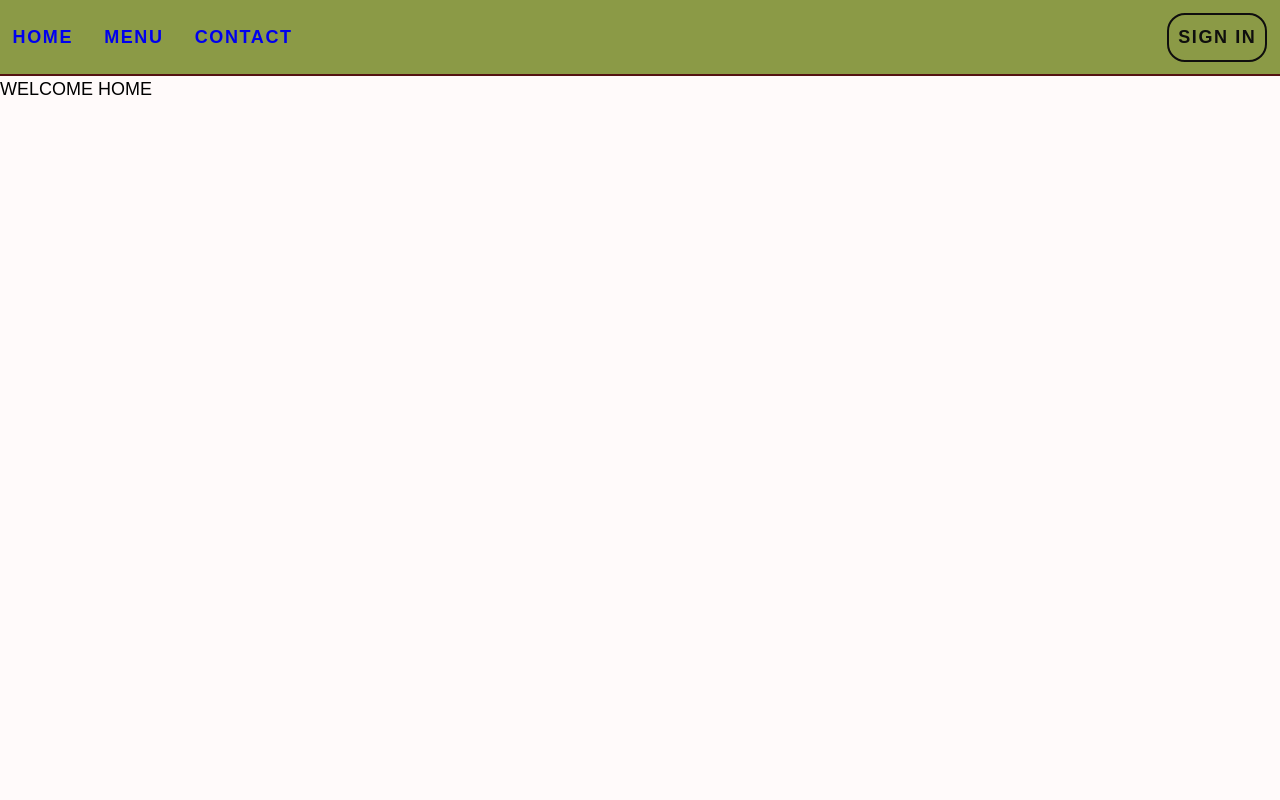
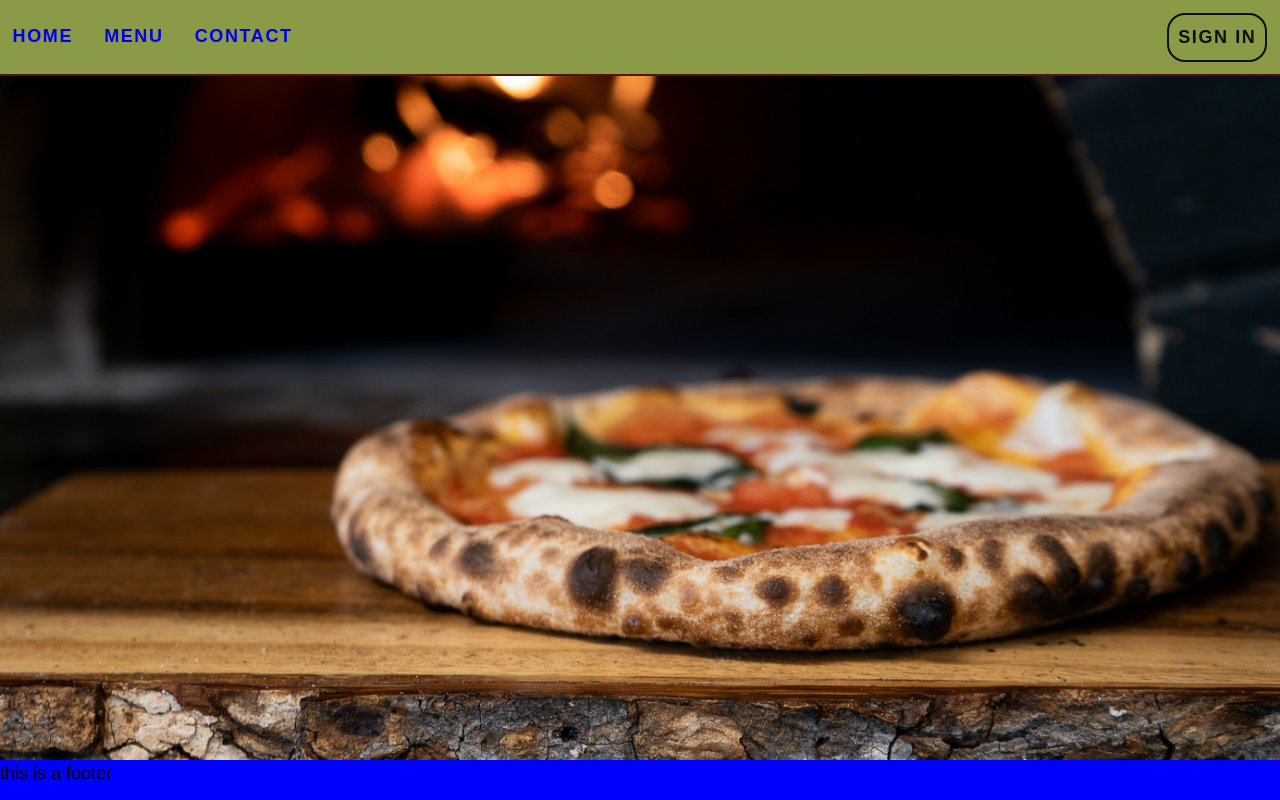
Before and after one commit to Drrecommended/restaurantPage, a website built with webpack: page dist/index.html in a window 1280 px wide. Built offline with nearby package versions, Linux system fonts and the light colour scheme; a web font is replaced by a local one.

Commit message:
added image to homepage

```diff
--- a/src/index.js
+++ b/src/index.js
@@ -1,8 +1,11 @@
 import './style.css'
 import { nav } from './navbar/nav'
+import { navHeader } from './navbar/navHeader'
 import { home } from './pages/home'
 import { menu } from './pages/menu'
 import { contact } from './pages/contact'
+import homePhoto from './assets/unsplash1.jpg'
+
 
 const header = document.getElementById('header')
 const content = document.getElementById('content')
@@ -11,7 +14,6 @@ export default function changePage(that) {
   let selectedPage = that.target.dataset.page
   let currentPage = content.firstChild.dataset.page
   let page = content.firstChild
-  console.log(page)
   if (currentPage === selectedPage) return
   clearPage(page)
   appendPage(selectedPage)
@@ -22,7 +24,6 @@ function clearPage(page) {
 }
 
 function appendPage(page) {
-  console.log(page)
   switch (page) {
     case 'home':
       content.appendChild(home())
@@ -33,8 +34,10 @@ function appendPage(page) {
     case 'contact':
       content.appendChild(contact())
       break
+    default:
+      content.appendChild(home())
+
   }
-  console.log('test')
 }
 
 header.appendChild(nav())
--- /dev/null
+++ b/src/navbar/navHeader.js
@@ -0,0 +1,4 @@
+export const navHeader = () => {
+    const headerContaner = document.createElement('div')
+    console.log(headerContaner)
+}
--- a/src/pages/home.js
+++ b/src/pages/home.js
@@ -1,8 +1,11 @@
+
+
 const home = () => {
-    const hello = document.createElement('div')
-    hello.dataset.page = 'home'
-    hello.textContent = "WELCOME HOME"
-    return hello
+    const home = document.createElement('div')
+    home.classList.add('homePage')
+    home.dataset.page = 'home'
+    home.textContent = "WELCOME HOME"
+    return home
 }
 
 
--- a/src/style.css
+++ b/src/style.css
@@ -14,11 +14,32 @@
   --info-font: utopia-std, serif;
 }
 
+html,
+body {
+  height: 100%;
+}
+
 body {
   background-color: #fffafa;
   color: black;
   font-family: var(--main-font);
   font-size: var(--main-size);
+  display: flex;
+  flex-direction: column;
+}
+
+header {
+  flex: 0 1 auto;
+}
+
+main {
+  flex: 1 1 auto;
+  background-color: aqua;
+}
+
+footer {
+  flex: 0 1 40px;
+  background-color: blue;
 }
 
 /* nav styling */
@@ -29,12 +50,6 @@ body {
   align-items: center;
   border-bottom: 2px solid var(--main);
 }
-
-/* .headerImg {
-    background: url('./assets/unsplash1.jpg');
-    height: 30px;
-    width: 100%;
-} */
 
 h1 {
   font-family: var(--title-font);
@@ -69,13 +84,23 @@ li {
 
 .sign-in:hover {
   background-color: var(--highlight);
-  border-color: var(--main);
+  border-color: var(--font-color);
   color: var(--font-color);
 }
 
+.nav-link:visited {
+  text-decoration: none;
+  color: black;
+}
 .nav-link:hover,
 .nav-link:focus {
-  color: var(--highlight);
+  color: var(--font-color);
+  border-bottom: 2px solid var(--font-color);
+}
+
+.nav-link:active,
+.nav-link:focus {
+  color: var(--font-color);
 }
 
 .sign-in:hover,
@@ -93,4 +118,14 @@ ul {
 .nav-link,
 .brand-logo {
   display: block;
+  border-bottom: 2px solid transparent;
 }
+
+.homePage {
+  height: 100%;
+  background: url('./assets/unsplash2.jpg') no-repeat center center fixed;
+  -webkit-background-size: cover;
+  -moz-background-size: cover;
+  -o-background-size: cover;
+  background-size: cover;
+}
--- a/webpack.config.js
+++ b/webpack.config.js
@@ -5,7 +5,7 @@ module.exports = {
   entry: './src/index.js',
   output: {
     filename: 'main.js',
-
+    publicPath: '',
     path: path.resolve(__dirname, 'dist'),
   },
   module: {
```
Also changed, not shown: dist/0016df88b0987710ab83.jpg (renamed from src/assets/unspash2.jpg), dist/index.html, dist/main.js, src/assets/unsplash2.jpg (added), src/javascript/menuItem.js (added).
